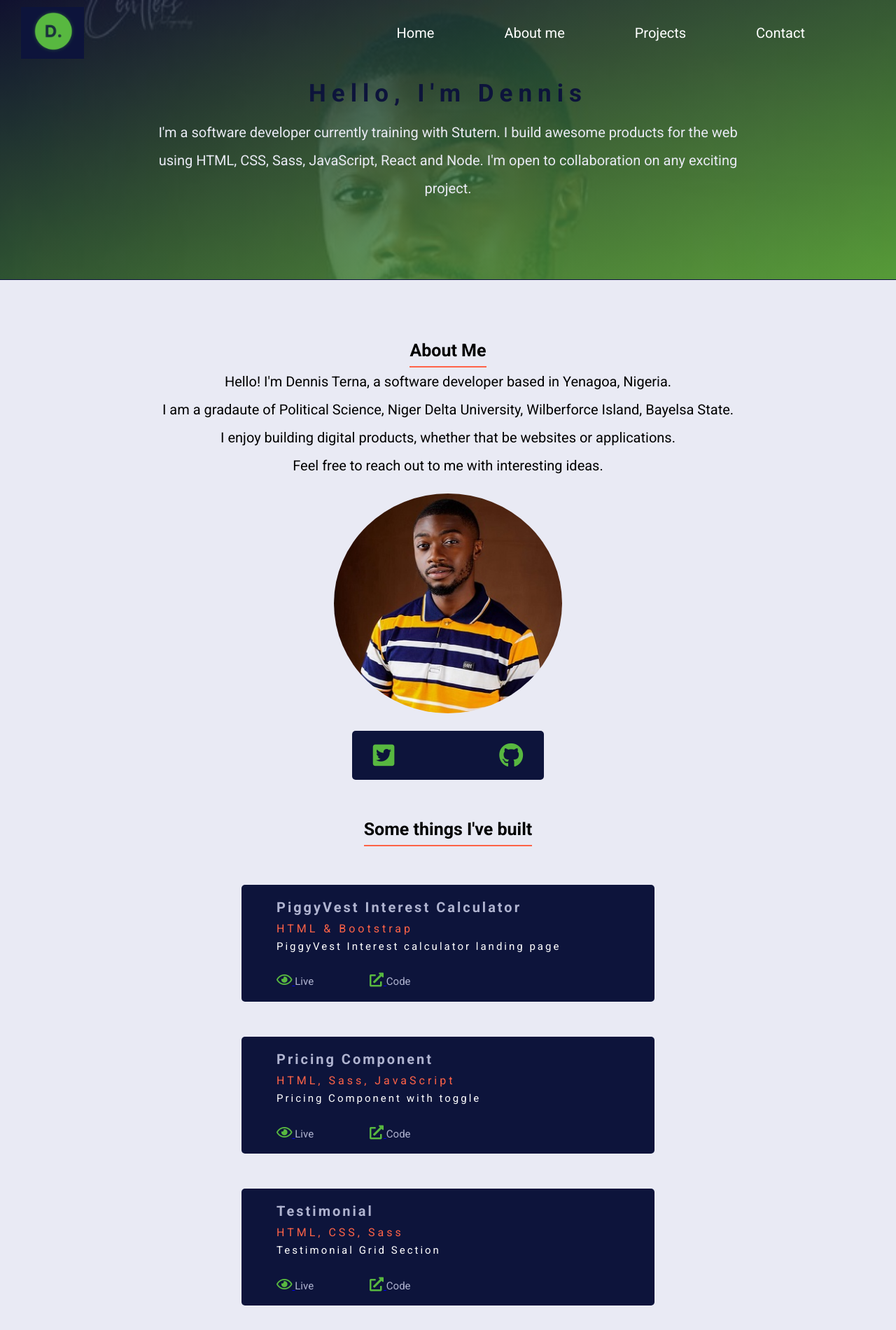
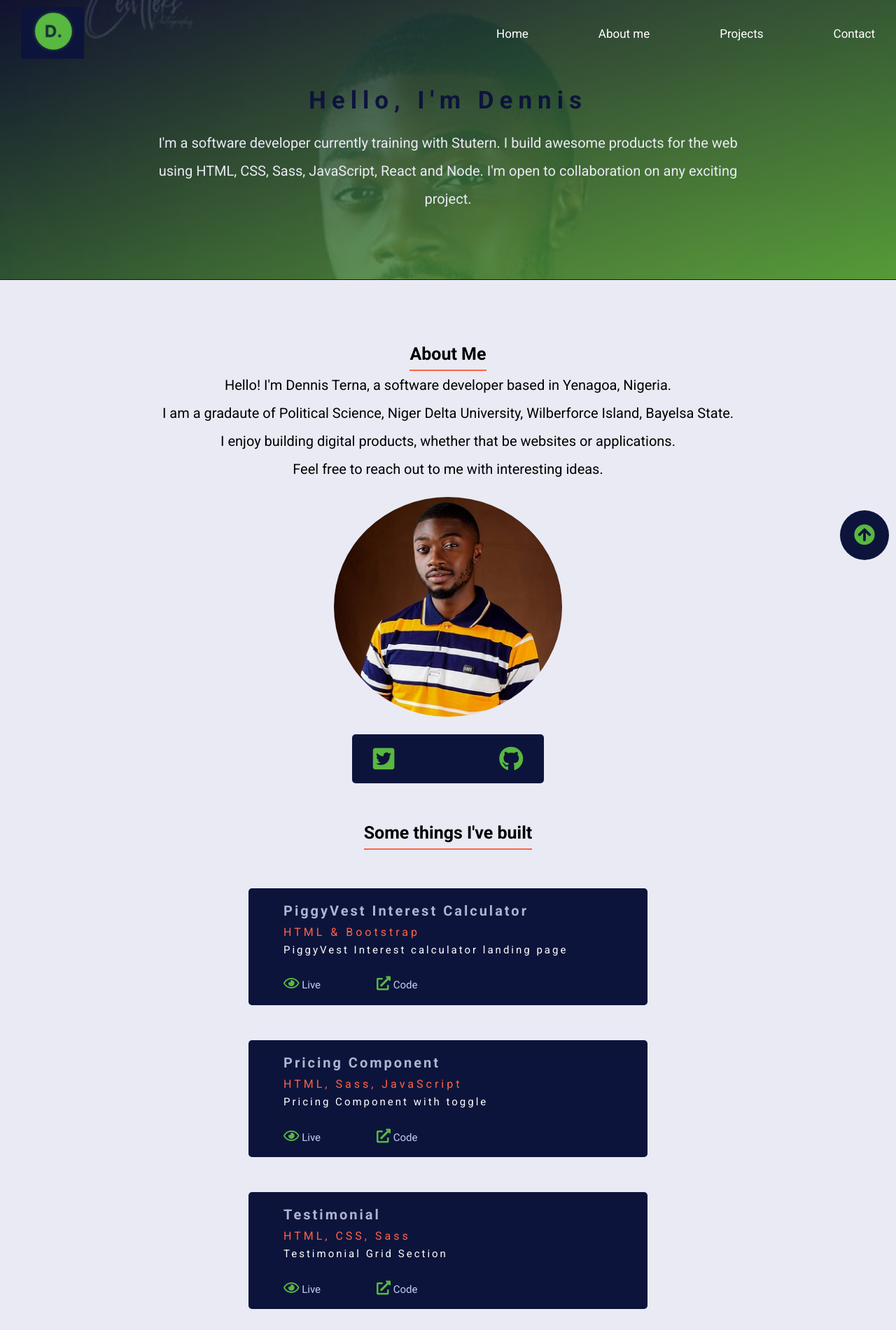
Before and after one commit to Denniman/stutern-my-portfolio, a plain HTML site: page index.html in a window 1280 px wide. Shown: the top 1900 px of the page at 70% size. Drawn offline with Linux system fonts and the light colour scheme.

Commit message:
fix bugs on mobile and desktop

```diff
--- a/css/style.css
+++ b/css/style.css
@@ -30,21 +30,25 @@ body {
     background-image: linear-gradient(to right bottom, rgba(13, 20, 59, 0.8), rgba(88, 184, 64, 0.8)), url(../assets/terna.jpeg);
     background-size: cover;
     background-position: top;
+    width: 100%;
     height: 50vh;
     border-bottom: 1px solid var(--main-bg-color);
 }
 
 .nav {
     display: flex;
+    flex-direction: column;
+    justify-content: space-between;
+    align-items: flex-start;
     padding: 1rem 3rem;
+    /* background-color: rgba(0, 0, 255, .5); */
+    background-color: rgba(13, 20, 59, .5);
 }
 
 .nav--link {
+    font-size: 1.7rem;
+    color: #fff;
     text-decoration: none;
-}
-
-.logo {
-    width: 10%;
 }
 
 .social--icon,
@@ -53,23 +57,19 @@ body {
     list-style-type: none;
 }
 
-.main {
-   display: flex;
-   flex-direction: column;
-   justify-content: center;
-   align-items: center;
-   margin: 3rem 5rem;
+.logo {
+    width: 5rem;
+    height: auto;
 }
 
-.profile--image {
-    width: 40%;
-    border-radius: 50%;
-    margin-top: 2rem;
+.header--text {
+    padding: .5rem 2rem;
 }
 
 .hello--text {
     display: block;
     font-size: 2.5rem;
+    padding: .5rem 2rem;
     letter-spacing: .3rem;
     font-weight: 700;
     color: var(--main-bg-color);
@@ -83,6 +83,16 @@ body {
 .paragraph--text__white {
     color: var(--color-teriary-2);
     text-shadow: lawngreen;
+}
+
+.main {
+   padding: .5rem 2rem;
+}
+
+.profile--image {
+    width: 40%;
+    border-radius: 50%;
+    margin-top: 2rem;
 }
 
 .profile--container {
@@ -118,10 +128,6 @@ body {
     font-size: 2.5rem;
 }
 
-.project--container {
-    margin: .5rem 1.5rem;
-}
-
 .bd-bottom {
     border-bottom: 2px solid tomato;
 }
@@ -139,8 +145,8 @@ body {
 
 .projects--content {
     color: var(--color-tertiary);
-    width: 50rem;
-    height: 20rem;
+    width: 100%;
+    height: auto;
     border-radius: .5rem;
     background-color: var(--main-bg-color);
     padding: 1.5rem 5rem;
@@ -179,12 +185,17 @@ body {
     color: var(--color-secondary);
 }
 
+.project--link {
+    text-decoration: none;
+    color: var(--color-primary);
+}
+
 .view--icon--listItem {
     margin-right: 8rem;
 }
 
 .contact--form {
-    padding: 2rem 8rem;
+    padding: 5rem 5rem;
     margin-top: 3rem;
     background-color: var(--main-bg-color);
     border-radius: .5rem;
@@ -237,8 +248,10 @@ body {
     padding: 1.5rem 2rem;
     border-radius: .5rem;
     width: 100%;
+    font-family: inherit;
     border: none;
     outline: none;
+    border-bottom: 3px solid transparent;
 }
 
 .textarea:focus {
@@ -271,15 +284,31 @@ body {
     font-size: 1.7rem;
 }
 
-@media only screen and (min-width: 768px) {
+.arrowUp {
+    position: fixed;
+    bottom: 0;
+    right: 1rem;
+    padding: 2rem 2rem;
+    border-radius: 50%;
+    background-color: var(--main-bg-color);
+}
+
+.fa-arrow-circle-up {
+    font-size: 2.5rem;
+}
+
+
+/* Tablet screen size */
+@media screen and (min-width: 768px) {
     html {
-        font-size: 62.5%;
+        font-size: 56.25%;
     }
 
     .nav {
         display: flex;
         justify-content: space-between;
         align-items: center;
+        width: 100%;
     }
 
     .logo {
@@ -288,10 +317,10 @@ body {
 
     .nav--list {
         display: flex;
-        justify-content: flex-start;
+        justify-content: space-between;
         align-items: center;
+        margin-left: auto;
         font-size: 2rem;
-        margin-right: 10rem;
     }
 
     .nav--list__item:not(:last-child) {
@@ -303,6 +332,25 @@ body {
 
     .nav--link:hover {
         border-bottom: 2px solid tomato;
+    }
+
+
+
+}
+
+/* Desktop screen size */
+@media screen and (min-width: 1200px) {
+
+    html {
+        font-size: 62.5%;
+    }
+
+    .nav {
+        display: flex;
+        flex-direction: row;
+        justify-content: space-between;
+        align-items: center;
+        background: none;
     }
 
     .header--text {
@@ -357,4 +405,12 @@ body {
         padding: 5rem 10rem;
     }
 
+    .arrowUp {
+        right: 1rem;
+    }
+
+    .fa-arrow-circle-up {
+        font-size: 3rem;
+    }
+
 }
--- a/index.html
+++ b/index.html
@@ -8,7 +8,7 @@
     <link rel="stylesheet" href="https://cdnjs.cloudflare.com/ajax/libs/font-awesome/5.15.1/css/all.min.css" integrity="sha512-+4zCK9k+qNFUR5X+cKL9EIR+ZOhtIloNl9GIKS57V1MyNsYpYcUrUeQc9vNfzsWfV28IaLL3i96P9sdNyeRssA==" crossorigin="anonymous" />
     <link href="https://fonts.googleapis.com/css2?family=Roboto:wght@300;400;700&display=swap" rel="stylesheet">
     <link rel="stylesheet" href="./css/style.css">
-    <title> Dennis Terna | My Portfolio</title>
+    <title> Dennis Terna | Portfolio</title>
 </head>
 <body>
     <header class="header" id="home">
@@ -49,12 +49,12 @@
             <div class="social--contacts">
                 <ul class="social--icon">
                     <li class="social--icon__list">
-                        <a href="">
+                        <a href="https://twitter.com/denniman" target="_blank">
                             <i class="fab fa-twitter-square"></i>
                         </a>
                     </li>
                     <li class="social--icon__list">
-                        <a href="">
+                        <a href="https://github.com/Denniman" target="_blank">
                                 <i class="fab fa-github"></i>
                             </i>
                         </a>
@@ -73,16 +73,17 @@
                 <div class="view--icon">
                     <ul class="view--icon--list">
                         <li class="view--icon--listItem">
-                            <a href="https://piggy-vest-interest-calculator.vercel.app/" target="_blank"">
+                            <a href="https://piggy-vest-interest-calculator.vercel.app/" class="project--link" target="_blank"">
                                 <i class="far fa-eye"></i>
+                                Live
                             </a>
-                            Live
+
                         </li>
                         <li class="view--icon--listItem">
-                            <a href="https://github.com/Denniman/piggyVest-interest-calculator" target="_blank">
+                            <a href="https://github.com/Denniman/piggyVest-interest-calculator" class="project--link" target="_blank">
                                 <i class="fas fa-external-link-alt"></i>
+                                Code
                             </a>
-                            Code
                         </li>
                     </ul>
 
@@ -97,16 +98,16 @@
                 <div class="view--icon">
                     <ul class="view--icon--list">
                         <li class="view--icon--listItem">
-                            <a href="https://pricing-component-denniman.vercel.app/" target="_blank"">
+                            <a href="https://pricing-component-denniman.vercel.app/" class="project--link" target="_blank"">
                                 <i class="far fa-eye"></i>
+                                Live
                             </a>
-                            Live
                         </li>
                         <li class="view--icon--listItem">
-                            <a href="https://github.com/Denniman/pricing-component" target="_blank">
+                            <a href="https://github.com/Denniman/pricing-component" class="project--link" target="_blank">
                                 <i class="fas fa-external-link-alt"></i>
+                                Code
                             </a>
-                            Code
                         </li>
                     </ul>
 
@@ -121,16 +122,16 @@
                 <div class="view--icon">
                     <ul class="view--icon--list">
                         <li class="view--icon--listItem">
-                            <a href="https://testimonial-grid-challenge.vercel.app/" target="_blank"">
+                            <a href="https://testimonial-grid-challenge.vercel.app/" class="project--link" target="_blank"">
                                 <i class="far fa-eye"></i>
+                                Live
                             </a>
-                            Live
                         </li>
                         <li class="view--icon--listItem">
-                            <a href="https://github.com/Denniman/testimonial-grid-challenge" target="_blank">
+                            <a href="https://github.com/Denniman/testimonial-grid-challenge" class="project--link" target="_blank">
                                 <i class="fas fa-external-link-alt"></i>
+                                Code
                             </a>
-                            Code
                         </li>
                     </ul>
 
@@ -157,6 +158,12 @@
                 <button type="submit" class="btn">Send</button>
             </form>
         </section>
+
+        <div class="arrowUp">
+            <a href="#home">
+                <i class="fas fa-arrow-circle-up"></i>
+            </a>
+        </div>
     </main>
 
     <footer class="footer">
```
